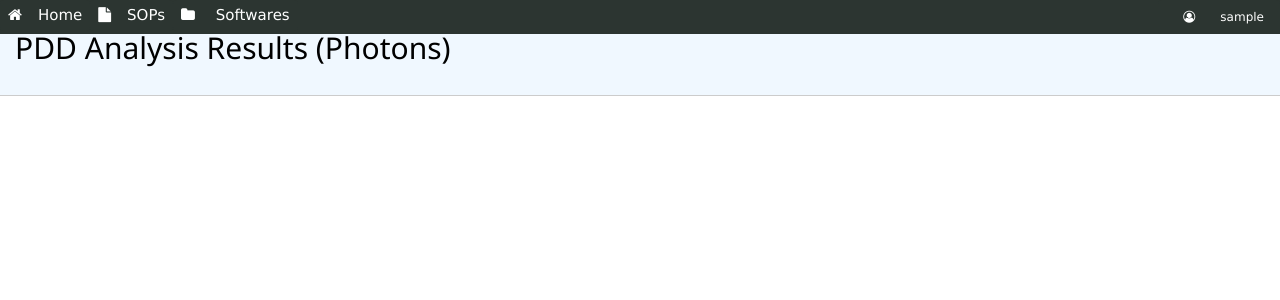
After one commit to nkosie18/work_app, a Flask app: page /energyChecks/upload_status in a window 1280 px wide. The commit adds this page. Shown: the top 300 px of the page. Run offline with Flask 2, Linux system fonts and the light colour scheme; the visitor is signed in with stand-in values (Sample User, id 1); data comes from the database, SQL or seed files in the repository; data that the repository does not hold is empty; parts of the project's set-up code (start-up, migrations or seed data) failed here and were passed over; some libraries are stand-ins or nearby versions.

Commit message:
back to working on the code

```diff
--- a/app/energyChecks/views.py
+++ b/app/energyChecks/views.py
@@ -1,3 +1,4 @@
+from msilib import UuidCreate
 from flask import Blueprint, current_app, render_template, request, redirect, url_for, flash, jsonify
 from flask_login import login_required, current_user
 from app.trs398.models import Pdd_data_photons, Pdd_data_electrons
@@ -7,6 +8,8 @@ from werkzeug.utils import secure_filename
 from datetime import datetime
 from app.linac.models import Machine, Electron_energy, Photon_energy
 from sqlalchemy import and_, asc, desc
+from app import db
+from uuid import uuid4
 
 
 energyChecks_bp= Blueprint('energyChecks',__name__, static_folder='static', template_folder='templates')
@@ -18,20 +21,65 @@ def energyChecks():
     electron_energies = Pdd_data_electrons.query.all()
     return   'hello world' #render_template(energyChecks.htnl, photons = photon_energies, electrons = electron_energies)
 
+class energy_check():
+    def __init__(self, machine, beam, pdd10_curr, pdd10_prev, pdd_comm, tpr2010_curr, tpr2010_prev, tpr2010_comm):
+        self.machine = machine
+        self.beam = beam
+        self.pdd10_curr = pdd10_curr
+        self.pdd10_prev = pdd10_prev
+        self.pdd_comm = pdd_comm
+        self.tpr2010_curr = tpr2010_curr
+        self.tpr2010_prev = tpr2010_prev
+        self.tpr2010_comm = tpr2010_comm
+
+@energyChecks_bp.route('/energyChecks/upload_status', methods = ['GET'])
+@login_required
+def upload_status():
+    uid_from_session = request.args.get('uid_new')
+    new_photon_data = Pdd_data_photons.query.filter_by(uid_new_p = uid_from_session).all()
+    print(new_photon_data)
+    results = []
+    for each_beam in new_photon_data:
+        machine_id = each_beam.machine_scaned_p
+        beam_id = each_beam.beam_energy_p
+        machine_obj = Machine.query.filter_by(id = machine_id).first()
+        beam_obj = Photon_energy.query.filter_by(id = beam_id).first()
+        name_combined = '{}_{}'.format(machine_obj.n_name, beam_obj.energy)
+        #comm_data = Photon_energy.query.filter(and_(Photon_energy.machine_id_p == machine_id, Photon_energy.id == beam_id)).first()
+        previous_data = Pdd_data_photons.query.filter(and_(Pdd_data_photons.machine_scaned_p == machine_id, Pdd_data_photons.beam_energy_p == beam_id, Pdd_data_photons.uid_new_p != uid_from_session)).order_by(desc(Pdd_data_photons.date)).first()
+        if previous_data is not None:
+            json_obj = energy_check(machine_obj.n_name, beam_obj.energy, each_beam.pdd10, previous_data.pdd10, beam_obj.com_pdd10, each_beam.tpr2010, previous_data.tpr2010, beam_obj.com_tpr)
+            results.append(json_obj)
+        if previous_data is None:
+            json_obj = energy_check(machine_obj.n_name, beam_obj.energy, each_beam.pdd10, beam_obj.com_pdd10, beam_obj.com_pdd10, each_beam.tpr2010, beam_obj.com_tpr, beam_obj.com_tpr)
+            results.append(json_obj)
+
+    return render_template('energyChecks/upload_status.html',round = round, results = results, abs = abs)
+
+
+
+
+
+
+    new_electron_data = Pdd_data_electrons.query.filter_by(uid_new_e = uid_from_session).all()
+
+
+    return render_template('energyChecks/upload_status.html')
+
 
 @energyChecks_bp.route('/energyChecks/update_pdd', methods = ['GET','POST'])
 @login_required
 def update_pdd():
     if request.method == 'POST':
         uploaded_files = request.files.getlist('file[]')
+        uid_new = str(uuid4())
         for file in uploaded_files:
             if file.filename =='':
                 flash('No file selected!, Please select a file to upload.')
                 return redirect(url_for('energyChecks.update_pdd'))
 
-            else:
+            if not file.filename =='':
                 file_name = secure_filename(file.filename)
-                print(file_name)
                 file_ext = os.path.splitext (file.filename)[1]
                 if file_ext in current_app.config['ALLOWED_EXTENSIONS']:
                     file.save(os.path.join(current_app.config['UPLOAD_PATH'], file_name))
@@ -42,7 +90,6 @@ def update_pdd():
                     for each_scan in mymcc:
                         scan_number += 1
                         mcc_dict['Scan_%s' %scan_number] = each_scan.calc_results()
-                        print(each_scan.calc_results())
                         if each_scan.calc_results()['Type'] == 'PDD':
                             if each_scan.calc_results()['modality'] == 'X':
                                 date_today = datetime.now().date()
@@ -55,19 +102,33 @@ def update_pdd():
 
                                 if beamEnergy == '110X':
                                     machine_energy = Photon_energy.query.filter(and_(Photon_energy.energy == '10X-FFF', Photon_energy.machine_id_p == machine.id)).first_or_404()
-                                pdd_data = Pdd_data_photons(date = date_today, pdd10 = each_scan.calc_results()['D100'], tpr2010 = each_scan.calc_results()['Q Index'], machine_scaned_p = machine.id, beam_energy_p = machine_energy.id,  user_added_by_p = current_user.id)
-                                print(pdd_data)
-                                print( 'we going to do photon things here')
-                            else:
-                                print( 'we going to do electron things here')
+                                pdd_data = Pdd_data_photons(uid_new_p = uid_new, date = date_today, pdd10 = float(each_scan.calc_results()['D100']), tpr2010 = float(each_scan.calc_results()['Q Index']), machine_scaned_p = machine.id, beam_energy_p = machine_energy.id,  user_added_by_p = current_user.id)
 
-                        else:
-                            flash('we going to do profile things here')
-                else:
-                    flash('The selected file has an extension that is currently not supported.')
+                                checkDuplicate = Pdd_data_photons.query.filter(and_(Pdd_data_photons.date == date_today, Pdd_data_photons.machine_scaned_p == machine.id, Pdd_data_photons.beam_energy_p == machine_energy.id)).first()
+                                if not checkDuplicate is None:
+                                    flash(' %s : PDD data already exists for %s %s' %(file_name, machine.n_name, machine_energy.energy))
+
+                                if checkDuplicate is None:
+                                    db.session.add(pdd_data)
+                                    db.session.commit()
+                                    flash('%s : PDD data added for %s %s' %(file_name, machine.n_name, machine_energy.energy))
+
+                            if each_scan.calc_results()['modality'] == 'EL':
+                                date_today = datetime.now().date()
+                                machine = Machine.query.filter_by(n_name = each_scan.calc_results()['machine']).first_or_404()
+                                beamEnergy = each_scan.calc_results()['Energy']
+                                e_not = round(float(each_scan.calc_results()['R50']['R50']) * 2.33, 2)
+                                machine_energy = Electron_energy.query.filter(and_(Electron_energy.energy == beamEnergy[0:-1], Electron_energy.machine_id_e == machine.id)).first_or_404()
+                                pdd_data = Pdd_data_electrons(uid_new_e = uid_new ,date = date_today, r50ion = float(each_scan.calc_results()['R50']['R50']), e_not = e_not, r80ion = float(each_scan.calc_results()['R80']), machine_scaned_e = machine.id, beam_energy_e = machine_energy.id,  user_added_by_e = current_user.id)
+                                print(beamEnergy[0:-1])
+                        if not each_scan.calc_results()['Type'] == 'PDD':
+                            flash('%s : This is not a PDD scan, please select a PDD scan to upload.' %file_name)
+                if not file_ext in current_app.config['ALLOWED_EXTENSIONS']:
+                    flash('%s : The selected file has an extension that is currently not supported.' %file_name)
                     flash('Please select a file with the following extensions: %s' %current_app.config['ALLOWED_EXTENSIONS'])
-                    return redirect(url_for('energyChecks.update_pdd'))
 
+
+        return redirect(url_for('energyChecks.upload_status', uid_new = uid_new))
 
 
 
--- a/app/energyChecks/wtscans.py
+++ b/app/energyChecks/wtscans.py
@@ -372,6 +372,7 @@ class PDD:
                 "Type": self.curve_type,
                 "Q Index": round(self.calc_q_index(), 3),
                 "Surface Dose": round(self.calc_surface_dose(),3),
+                "D max": round( self.depth_max, 3),
                 "D100": round(self.dose_100(), 3),
                 "D200": round(self.dose_200(), 3)
                 }
--- a/app/ionization_chambers/views.py
+++ b/app/ionization_chambers/views.py
@@ -122,6 +122,7 @@ def auto_measure():
     e.change_range(1)
     measurement_list = []
     for x in range (0,3):
+        e.telegram("R")
         if e.telegram("I") == 'I':
             time.sleep(2)
             while True:
--- a/app/static/css/energy.css
+++ b/app/static/css/energy.css
@@ -4,7 +4,7 @@ hr {
 }
 .heading {
   border-bottom: 1px solid #ccc;
-  padding-left: 10px;
+  padding-left: 15px;
   padding-top: 15px;
   background-color: aliceblue;
 }
@@ -12,3 +12,19 @@ hr {
 .heading2 {
   border-bottom: 1px solid #ccc;
 }
+
+.Pass {
+  color: white;
+  background-color: green;
+  width: 50px;
+  padding-right: 5px;
+  padding-left: 5px;
+}
+
+.Fail {
+  color: white;
+  background-color: red;
+  width: 50px;
+  padding-right: 5px;
+  padding-left: 5px;
+}
--- a/app/static/css/trs_398.css
+++ b/app/static/css/trs_398.css
@@ -39,3 +39,8 @@ input[type="number"] {
   text-align: left;
   width: 20mm;
 }
+
+.left_col {
+  padding: 32px;
+  background-color: #79aab3;
+}
--- /dev/null
+++ b/app/templates/energyChecks/upload_status.html
@@ -0,0 +1,146 @@
+{% extends 'base.html' %} {% block head %}
+<link
+  rel="stylesheet"
+  href="{{url_for('static', filename = '/css/energy.css')}}"
+/>
+{% endblock head %} {% block title %} Energy Checks results photons {% endblock
+%} {% block content %}
+<div class="heading w3-container-fluid">
+  <h2>PDD Analysis Results (Photons)</h2>
+  <div class="w3-row">
+    <div class="w3-col l6 m6">
+      {% for each in results %}
+      <div class="w3-row">
+        <div class="w3-col l6 m6 s6">
+          <p>Machine:</p>
+        </div>
+        <div class="w3-col l6 m6 s6">
+          <p>{{each.machine}}</p>
+        </div>
+      </div>
+      <div class="w3-row">
+        <div class="w3-col l6 m6 s6">
+          <p>Beam:</p>
+        </div>
+        <div class="w3-col l6 m6 s6">
+          <p>{{each.beam}}</p>
+        </div>
+      </div>
+      <div class="w3-row">
+        <div class="w3-col l6 m6 s6">
+          <p>PDD<sub>10</sub>:</p>
+        </div>
+        <div class="w3-col l6 m6 s6">
+          <p>{{round(each.pdd10_curr,2)}}</p>
+        </div>
+      </div>
+      <div class="w3-row">
+        <div class="w3-col l6 m6 s6">
+          <p>Compared to previous PDD<sub>10</sub>:</p>
+        </div>
+        <div class="w3-col l6 m6 s6">
+          <div class="w3-row">
+            <div class="w3-col l6 m6 s6">
+              <p>
+                {{ round(100 * (each.pdd10_curr - each.pdd10_prev) /
+                each.pdd10_prev),2}}%
+              </p>
+            </div>
+            <div class="w3-col l6 m6 s6">
+              {% if abs(100 * (each.pdd10_curr - each.pdd10_prev)/
+              each.pdd10_prev) < 3 %}
+              <p class="Pass">Pass</p>
+              {% else %}
+              <p class="Fail">Fail</p>
+              {% endif %}
+            </div>
+          </div>
+        </div>
+      </div>
+      <div class="w3-row">
+        <div class="w3-col l6 m6 s6">
+          <p>Compared to Commissioning PDD<sub>10</sub>:</p>
+        </div>
+        <div class="w3-col l6 m6 s6">
+          <div class="w3-row">
+            <div class="w3-col l6 m6 s6">
+              <p>
+                {{ round(100 * (each.pdd10_curr - each.pdd_comm) /
+                each.pdd_comm),2}}%
+              </p>
+            </div>
+            <div class="w3-col l6 m6 s6">
+              {% if abs(100 * (each.pdd10_curr - each.pdd_comm)/ each.pdd_comm)
+              < 3 %}
+              <p class="Pass">Pass</p>
+              {% else %}
+              <p class="Fail">Fail</p>
+              {% endif %}
+            </div>
+          </div>
+        </div>
+      </div>
+      <br /><br />
+      <div class="w3-row">
+        <div class="w3-col l6 m6 s6">
+          <p>TPR<sub>20,10</sub> :</p>
+        </div>
+        <div class="w3-col l6 m6 s6">
+          <p>{{each.tpr2010_curr}}</p>
+        </div>
+      </div>
+      <div class="w3-row">
+        <div class="w3-col l6 m6 s6">
+          <p>Compared to previous TPR<sub>20,10</sub>:</p>
+        </div>
+        <div class="w3-col l6 m6 s6">
+          <div class="w3-row">
+            <div class="w3-col l6 m6 s6">
+              <p>
+                {{ round(100 * (each.tpr2010_curr - each.tpr2010_prev) /
+                each.tpr2010_prev),2}}%
+              </p>
+            </div>
+            <div class="w3-col l6 m6 s6">
+              {% if abs(100 * (each.tpr2010_curr - each.tpr2010_prev)/
+              each.tpr2010_prev) < 3 %}
+              <p class="Pass">Pass</p>
+              {% else %}
+              <p class="Fail">Fail</p>
+              {% endif %}
+            </div>
+          </div>
+        </div>
+      </div>
+      <div class="w3-row">
+        <div class="w3-col l6 m6 s6">
+          <p>Compared to Commissioning TPR<sub>20,10</sub>:</p>
+        </div>
+        <div class="w3-col l6 m6 s6">
+          <div class="w3-row">
+            <div class="w3-col l6 m6 s6">
+              <p>
+                {{ round(100 * (each.tpr2010_curr - each.tpr2010_comm) /
+                each.tpr2010_comm),2}}%
+              </p>
+            </div>
+            <div class="w3-col l6 m6 s6">
+              {% if abs(100 * (each.tpr2010_curr - each.tpr2010_comm)/
+              each.tpr2010_comm) < 3 %}
+              <p class="Pass">Pass</p>
+              {% else %}
+              <p class="Fail">Fail</p>
+              {% endif %}
+            </div>
+          </div>
+        </div>
+      </div>
+      <br /><br />
+      {% endfor %}
+    </div>
+    <div class="w3-col l6 m6 w3-hide-small">
+      <p></p>
+    </div>
+  </div>
+</div>
+{% endblock content %}
--- a/app/trs398/models.py
+++ b/app/trs398/models.py
@@ -58,6 +58,7 @@ class Trs398_electrons(db.Model):
 class Pdd_data_photons(db.Model):
     __tablename__='pdd_data_photons'
     id = db.Column(db.Integer, primary_key = True)
+    uid_new_p = db.Column(db.String(128))
     date = db.Column(db.Date)
     pdd10 = db.Column(db.Float)
     tpr2010 = db.Column(db.Float)
@@ -72,6 +73,7 @@ class Pdd_data_photons(db.Model):
 class Pdd_data_electrons(db.Model):
     __tablename__= 'pdd_data_electrons'
     id = db.Column(db.Integer, primary_key = True)
+    uid_new_e = db.Column(db.String(128))
     date = db.Column(db.Date)
     r50ion = db.Column(db.Float)
     e_not = db.Column(db.String(10))
```
Also changed, not shown: app/templates/energyChecks/upload_status_e.html (added, +10 -0 lines), app/templates/trs398.html (+28 -3 lines), 1 other file.
